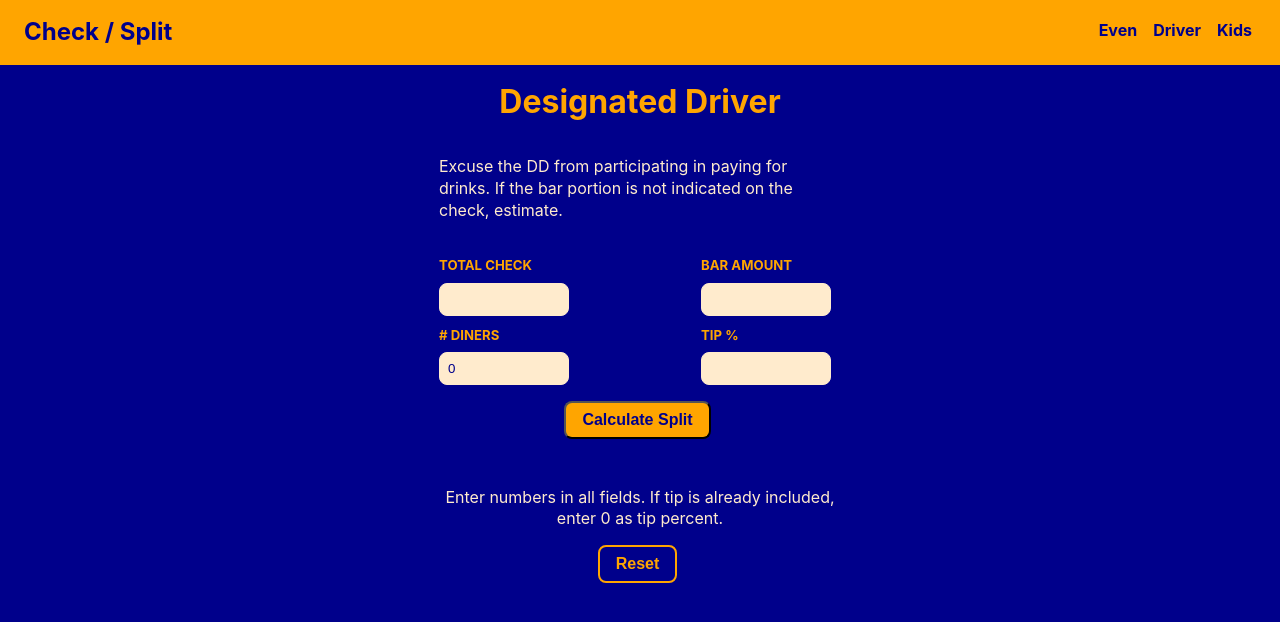
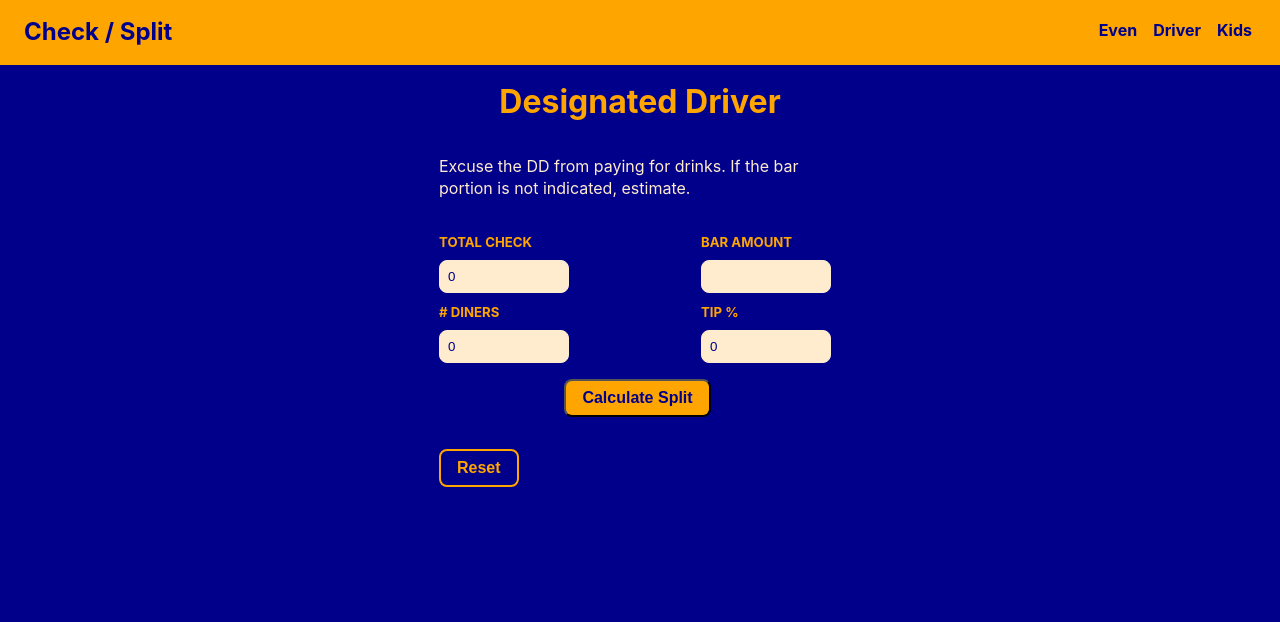
Before and after one commit to techmeg/checksplit, a React (Create React App) app: page /#/driver in a window 1280 px wide. Shown: the top 622 px of the page. Built offline with nearby package versions, Linux system fonts and the light colour scheme.

Commit message:
separate result from form

```diff
--- a/src/Context.js
+++ b/src/Context.js
@@ -17,10 +17,10 @@ function ContextProvider({ children }) {
     tipPercent: 0,
     totalWithTip: 0,
     dinerAmt: 0,
-    kidsAmt: 0,
-    adultAmt: 0,
-    driverAmt: 0,
-    drinkerAmt: 0,
+    kidshare: 0,
+    adultshare: 0,
+    driverAmount: 0,
+    drinkerAmount: 0,
   });
 
   function handleChange(event) {
@@ -43,13 +43,13 @@ function ContextProvider({ children }) {
       barBill: 0,
     });
     setResultData({
-      tipPercent: "",
+      tipPercent: 0,
       totalWithTip: 0,
       dinerAmt: 0,
-      kidsAmt: 0,
-      adultAmt: 0,
-      driverAmt: 0,
-      drinkerAmt: 0,
+      kidshare: 0,
+      adultshare: 0,
+      driverAmount: 0,
+      drinkerAmount: 0,
     });
   }
 
--- a/src/components/Header/Header.js
+++ b/src/components/Header/Header.js
@@ -1,11 +1,15 @@
 import "./Header.css";
 import { Link } from "react-router-dom";
 import Nav from "../Nav/Nav.js";
+import { Context } from "../../Context";
+import { useContext } from "react";
 
 function Header(props) {
+  const { resetData } = useContext(Context);
+
   return (
     <header className='header'>
-      <Link to='/' className='logo'>
+      <Link to='/' className='logo' onClick={resetData}>
         Check / Split
       </Link>
       <Nav />
--- a/src/components/Nav/Nav.js
+++ b/src/components/Nav/Nav.js
@@ -1,18 +1,27 @@
 import "./Nav.css";
 import { Link } from "react-router-dom";
+import { Context } from "../../Context";
+import { useContext } from "react";
 
 function Nav(props) {
+  const { resetData } = useContext(Context);
   return (
     <nav>
       <ul className='nav_list'>
         <li className='nav_link'>
-          <Link to='/even'>Even</Link>
+          <Link to='/even' onClick={resetData}>
+            Even
+          </Link>
         </li>
         <li className='nav_link'>
-          <Link to='/driver'>Driver</Link>
+          <Link to='/driver' onClick={resetData}>
+            Driver
+          </Link>
         </li>
         <li className='nav_link'>
-          <Link to='/kids'>Kids</Link>
+          <Link to='/kids' onClick={resetData}>
+            Kids
+          </Link>
         </li>
       </ul>
     </nav>
--- a/src/components/Result/Result.js
+++ b/src/components/Result/Result.js
@@ -1,17 +1,11 @@
 import Button from "../Button/Button";
-import { useState, useContext } from "react";
+import { useContext } from "react";
 import { Context } from "../../Context";
 import { Link } from "react-router-dom";
 import "./Result.css";
 
-function Result(...props) {
-  const { resultData, resetData } = useContext(Context);
-
-  const result = `The total with ${
-    resultData.tipPercent
-  }% tip is $${resultData.totalWithTip.toFixed(
-    0
-  )}. The amount each diner owes is: $${resultData.dinerAmt.toFixed(0)}.`;
+function Result({ result }) {
+  const { resetData } = useContext(Context);
 
   return (
     <div>
--- a/src/pages/Driver.js
+++ b/src/pages/Driver.js
@@ -2,84 +2,74 @@ import Button from "../components/Button/Button";
 import Header from "../components/Header/Header";
 import { useContext, useState } from "react";
 import { Context } from "../Context";
+import Result from "../components/Result/Result";
 
 function Driver() {
-  const { checkData, handleChange, resetCheckData } = useContext(Context);
+  const { checkData, handleChange, resetData, resultData, setResultData } =
+    useContext(Context);
 
-  const [splitAmounts, setSplitAmounts] = useState({
-    driverAmount: 0,
-    drinkerAmount: 0,
-    tip: 0,
-    totalPlusTip: 0,
-  });
-  const result = `Total with ${
-    splitAmounts.tip
-  }% tip is $${splitAmounts.totalPlusTip.toFixed(
-    0
-  )}. The designated driver owes: $${splitAmounts.driverAmount.toFixed(
-    0
-  )}. The remaining diners owe $${splitAmounts.drinkerAmount.toFixed(0)}.`;
+  const [resultText, setResultText] = useState("");
+  const [errorText, setErrorText] = useState("");
 
-  function calculateSplit(event) {
-    event.preventDefault();
-    const { total, bar, diners, tip } = checkData;
-    const totalFood = total - bar;
-    const driverAmount = (totalFood / diners) * (tip / 100 + 1);
-    const totalPlusTip = total * (tip / 100 + 1);
-    const drinkerAmount = (totalPlusTip - driverAmount) / (diners - 1);
+  function driverSplit(event) {
+    let { totalCheck, diners, barbill, tipPercent } = checkData;
+    if (totalCheck === 0 || diners === 0 || barbill === 0) {
+      setErrorText(
+        "Enter numbers in all fields. If tip is already included, enter 0 as tip percent."
+      );
+    } else {
+      //populate result data
+      const totalFood = totalCheck - barbill;
+      const driverAmount = (totalFood / diners) * (tipPercent / 100 + 1);
+      const totalWithTip = totalCheck * (tipPercent / 100 + 1);
+      const drinkerAmount = (totalWithTip - driverAmount) / (diners - 1);
 
-    setSplitAmounts((prevSplit) => {
+      setResultData((prevData) => {
         return {
-        driverAmount: prevSplit.driverAmount + driverAmount,
-        drinkerAmount: prevSplit.drinkerAmount + drinkerAmount,
-        tip: tip,
-        totalPlusTip: totalPlusTip,
+          driverAmount: driverAmount,
+          drinkerAmount: drinkerAmount,
+          tipPercent: tipPercent,
+          totalWithTip: totalWithTip,
         };
       });
-    return splitAmounts;
+
+      setResultText(
+        `The total for ${diners} with ${tipPercent}% tip is $${totalWithTip.toFixed(
+          0
+        )}. The designated driver owes: $${driverAmount.toFixed(
+          0
+        )}. The remaining diners owe $${drinkerAmount.toFixed(0)}.`
+      );
+    }
+    return resultText;
   }
 
-  function resultMessage() {
-    if (!splitAmounts.drinkerAmount) {
-      return `Enter numbers in all fields. If tip is already included, enter 0 as tip percent.`;
-    } else {
-      return result;
-    }
-  }
-
-  function resetData() {
-    resetCheckData();
-    setSplitAmounts({
-      driverAmount: 0,
-      drinkerAmount: 0,
-      tip: 0,
-      totalPlusTip: 0,
-    });
-
-    // console.log(checkData)
-    return checkData;
-  }
-
+  const handleSubmit = (event) => {
+    event.preventDefault();
+    driverSplit();
+  };
+  // display form or results
   return (
     <div>
       <Header />
       <main className='container flow'>
         <h1>Designated Driver</h1>
         <p>
-          Excuse the DD from participating in paying for drinks. If the bar
-          portion is not indicated on the check, estimate.
+          Excuse the DD from paying for drinks. If the bar portion is not
+          indicated, estimate.
         </p>
-
-        <form onSubmit={calculateSplit}>
+        {resultData.driverAmount === 0 ? (
+          <div>
+            <form>
               <div className='checkGrid'>
                 <div className='form_group'>
                   <label>
                     Total Check
                     <input
                       type='number'
-                  name='total'
+                      name='totalCheck'
                       onChange={handleChange}
-                  value={checkData.total}
+                      value={checkData.totalCheck}
                     />
                   </label>
                 </div>
@@ -88,9 +78,9 @@ function Driver() {
                     Bar Amount
                     <input
                       type='number'
-                  name='bar'
+                      name='barbill'
                       onChange={handleChange}
-                  value={checkData.bar}
+                      value={checkData.barbill}
                     />
                   </label>
                 </div>
@@ -110,9 +100,9 @@ function Driver() {
                     Tip %
                     <input
                       type='number'
-                  name='tip'
+                      name='tipPercent'
                       onChange={handleChange}
-                  value={checkData.tip}
+                      value={checkData.tipPercent}
                     />
                   </label>
                 </div>
@@ -120,15 +110,19 @@ function Driver() {
               <div id='calculate'>
                 <Button
                   theme='btn'
-              onClick={calculateSplit}
+                  onClick={handleSubmit}
                   value='Calculate Split'
                 />
               </div>
             </form>
-        <div className='message'>{resultMessage()}</div>
+            <div className='message'>{errorText}</div>
             <div>
               <Button theme='reset' onClick={resetData} value='Reset' />
             </div>
+          </div>
+        ) : (
+          <Result result={resultText}></Result>
+        )}
       </main>
     </div>
   );
--- a/src/pages/Even.js
+++ b/src/pages/Even.js
@@ -2,7 +2,6 @@ import Button from "../components/Button/Button";
 import Header from "../components/Header/Header";
 import { useState, useContext } from "react";
 import { Context } from "../Context";
-import { Link } from "react-router-dom";
 import Result from "../components/Result/Result";
 
 function Even() {
@@ -33,9 +32,7 @@ function Even() {
       });
 
       setResultText(
-        `The total for ${diners} diners with ${
-          resultData.tipPercent
-        }% tip is $${totalWithTip.toFixed(
+        `The total for ${diners} diners with ${tipPercent}% tip is $${totalWithTip.toFixed(
           0
         )}. The amount each diner owes is: $${evenSplit.toFixed(0)} .`
       );
@@ -95,10 +92,9 @@ function Even() {
               <div id='calculate'>
                 <Button
                   theme='btn'
-                  type='submit'
                   onClick={handleSubmit}
                   value='Calculate Split'
-                ></Button>
+                />
               </div>
             </form>
             <div className='message'>{errorText}</div>
@@ -107,7 +103,7 @@ function Even() {
             </div>
           </div>
         ) : (
-          <Result splitName='Even Steven' />
+          <Result result={resultText}></Result>
         )}
       </main>
     </div>
--- a/src/pages/Kids.js
+++ b/src/pages/Kids.js
@@ -1,64 +1,54 @@
 import Button from "../components/Button/Button";
 import Header from "../components/Header/Header";
-
+import Result from "../components/Result/Result";
 import { useContext, useState } from "react";
 import { Context } from "../Context";
 
 function Kids() {
-  const { checkData, handleChange, resetCheckData } = useContext(Context);
+  const { checkData, handleChange, resetData, resultData, setResultData } =
+    useContext(Context);
 
-  const [splitAmounts, setSplitAmounts] = useState({
-    kidshare: 0,
-    adultshare: 0,
-    tip: 0,
-    totalPlusTip: 0,
-  });
-  const result = `Total with ${
-    splitAmounts.tip
-  }% tip is $${splitAmounts.totalPlusTip.toFixed(
-    0
-  )}. A kid share is: $${splitAmounts.kidshare.toFixed(
-    0
-  )}. The adults each owe $${splitAmounts.adultshare.toFixed(0)}`;
+  const [resultText, setResultText] = useState("");
+  const [errorText, setErrorText] = useState("");
 
-  function calculateSplit(event) {
-    event.preventDefault();
-    let { total, kids, adults, tip } = checkData;
-    if (tip === "") {
-      tip = 0;
-    }
-    const totalPlusTip = total * (tip / 100 + 1);
+  // calculate split amount
+  function kidSplit(event) {
+    let { totalCheck, kids, adults, tipPercent } = checkData;
+    if (totalCheck === 0 || adults === 0 || kids === 0) {
+      setErrorText(
+        "Enter numbers in all fields. If tip is already included, enter 0 as tip percent."
+      );
+    } else {
+      //populate result data
+      const totalWithTip = totalCheck * (tipPercent / 100 + 1);
       const numberShares = parseInt(adults * 2) + parseInt(kids);
-    const kidshare = totalPlusTip / numberShares;
+      const kidshare = totalWithTip / numberShares;
       const adultshare = kidshare * 2;
 
-    setSplitAmounts((prevSplit) => {
+      setResultData(() => {
         return {
-        kidshare: prevSplit.kidshare + kidshare,
-        adultshare: prevSplit.adultshare + adultshare,
-        tip: tip,
-        totalPlusTip: totalPlusTip,
+          kidshare: kidshare,
+          adultshare: adultshare,
+          tipPercent: tipPercent,
+          totalWithTip: totalWithTip,
         };
       });
-    return splitAmounts;
+
+      setResultText(
+        `The total for ${adults} adults and ${kids} kids with ${tipPercent}% tip is $${totalWithTip.toFixed(
+          0
+        )}. The share for each kid is $${kidshare.toFixed(
+          0
+        )} and each adult share is $${adultshare.toFixed(0)}.`
+      );
     }
-
-  function resultMessage() {
-    if (!splitAmounts.adultshare) {
-      return `Enter numbers in all fields. If tip is already included, enter 0 as tip percent.`;
-    } else {
-      return result;
+    return resultText;
   }
-  }
-
-  function resetData() {
-    resetCheckData();
-    setSplitAmounts({ kidshare: 0, adultshare: 0, tip: 0, totalPlusTip: 0 });
-
-    // console.log(checkData)
-    return checkData;
-  }
-
+  const handleSubmit = (event) => {
+    event.preventDefault();
+    kidSplit();
+  };
+  // display form or results
   return (
     <div>
       <Header />
@@ -67,17 +57,18 @@ function Kids() {
         <p>
           Maybe half is not a perfect reflection of the bill, but go with it.
         </p>
-
-        <form onSubmit={calculateSplit}>
+        {resultData.totalWithTip === 0 ? (
+          <div>
+            <form>
               <div className='checkGrid'>
                 <div className='form_group'>
                   <label>
                     Total Check
                     <input
                       type='number'
-                  name='total'
+                      name='totalCheck'
                       onChange={handleChange}
-                  value={checkData.total}
+                      value={checkData.totalCheck}
                       required
                     />
                   </label>
@@ -113,9 +104,9 @@ function Kids() {
                     Tip %
                     <input
                       type='number'
-                  name='tip'
+                      name='tipPercent'
                       onChange={handleChange}
-                  value={checkData.tip}
+                      value={checkData.tipPercent}
                     />
                   </label>
                 </div>
@@ -123,15 +114,19 @@ function Kids() {
               <div id='calculate'>
                 <Button
                   theme='btn'
-              onClick={calculateSplit}
+                  onClick={handleSubmit}
                   value='Calculate Split'
                 />
               </div>
             </form>
-        <p className='message'>{resultMessage()}</p>
+            <p className='message'>{errorText}</p>
             <div>
               <Button theme='reset' onClick={resetData} value='Reset' />
             </div>
+          </div>
+        ) : (
+          <Result result={resultText} />
+        )}
       </main>
     </div>
   );
```
Lines whose indentation alone changed are shown as unchanged.
